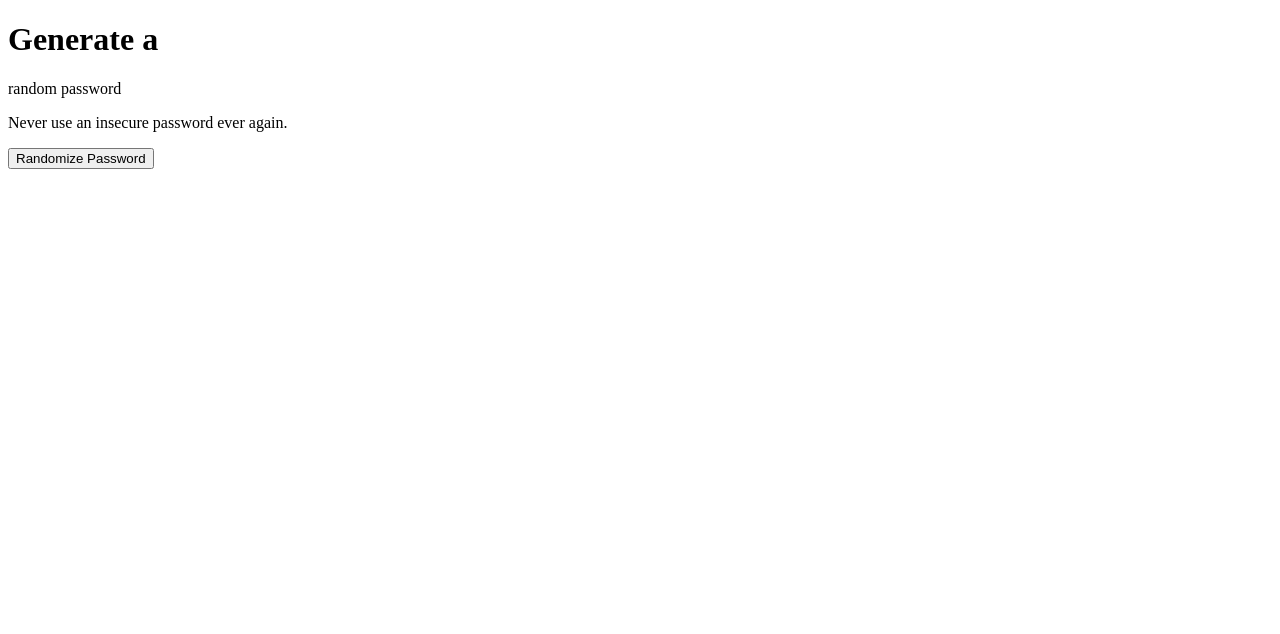
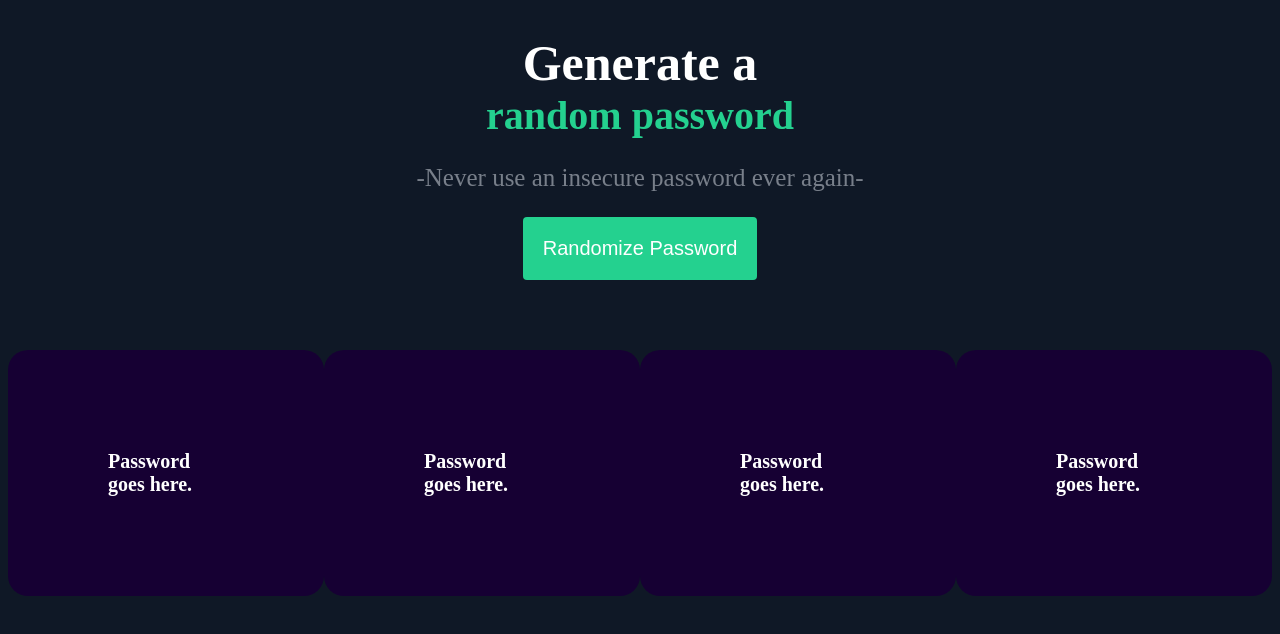
Before and after one commit to MortalChris/RandomPassGen, a plain HTML site: page index.html in a window 1280 px wide. Drawn offline with Linux system fonts and the light colour scheme.

Commit message:
Did some css styling and added more html elements

```diff
--- a/index.css
+++ b/index.css
@@ -0,0 +1,62 @@
+*{
+    background-color: #0f1826;
+}
+/*h1 and paragrapgh underneath*/
+.heading{
+    text-align: center;
+}
+h1 {
+    color: white;
+    font-weight: bold;
+    font-size: 50px;
+    margin-block-start: 10;
+    margin-block-end: 0;
+}
+.heading-b {
+    color: #24d18f;
+    font-size: 40px;
+    font-weight: bold;
+    margin: 0;
+}
+/*"Never use an insecure password ever again"*/
+.paragraph {
+    color: #787f8a;
+    text-align: center;
+    font-size: 25px;
+    margin-block-start: 0;
+}
+/*Randomize Button*/
+.button {
+    text-align: center;
+    transition-duration: 0.4s;
+}
+button:hover {
+    background-color: #66ffb8;
+    cursor:pointer;
+}
+button{
+    color: white;
+    border: none;
+    font-size: 20px;
+    background-color: #24d18f;
+    padding: 20px;
+    border-radius: 4px;
+}
+/*Randomize Passwords*/
+.RandomPass{
+    display: flex;
+    margin-top: 50px;
+}
+.RandomPass p{
+    color: white;
+    font-weight: bold;
+    font-size: 20px;
+    background-color: #160033;
+    padding: 100px;
+    border-radius: 20px;
+   /* border-style: solid;
+    border-color: #280063; */
+}
+#random-el1{
+
+}
--- a/index.html
+++ b/index.html
@@ -11,34 +11,19 @@
   <body>
     <div class="heading">
       <h1>Generate a </h1>
-      <p>random password</p>
+      <p class="heading-b">random password</p>
     </div>
     <div class="paragraph">
-      <p>Never use an insecure password ever again.</p>
+      <p>-Never use an insecure password ever again-</p>
     </div>
     <div class="button">
       <button onlicks="randomize()">Randomize Password</button>
     </div>
-    </div>
-      <p id="random-el1"></p>
-      <p id="random-el2"></p>
-      <p id="random-el3"></p>
-      <p id="random-el4"></p>
+    <div class="RandomPass">
+      <p id="random-el1">Password goes here.</p>
+      <p id="random-el2">Password goes here.</p>
+      <p id="random-el3">Password goes here.</p>
+      <p id="random-el4">Password goes here.</p>
     </div>
   </body>
-
-
-
-
-
-
-
-
-
-
-
-
-
-
-
 </html>
```
